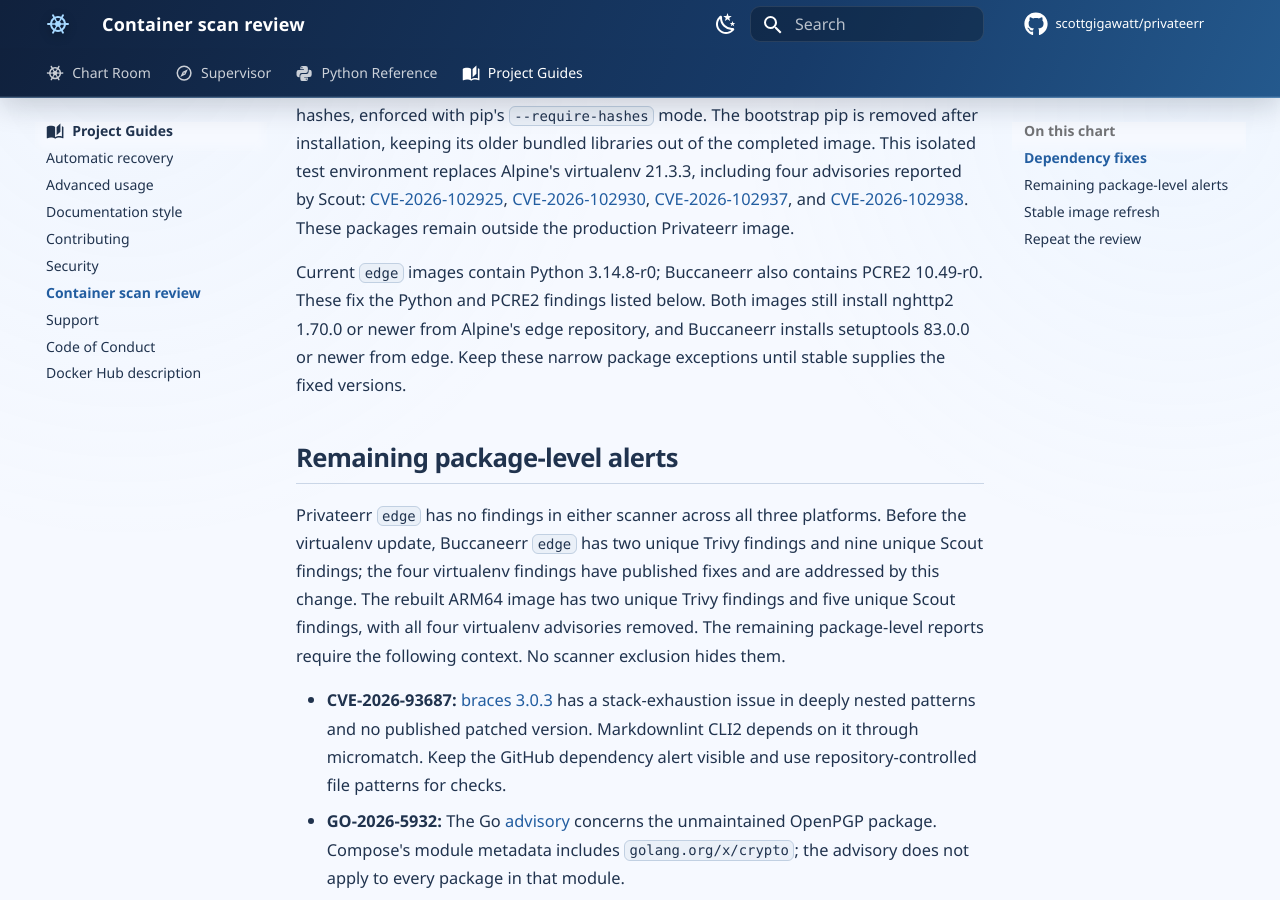
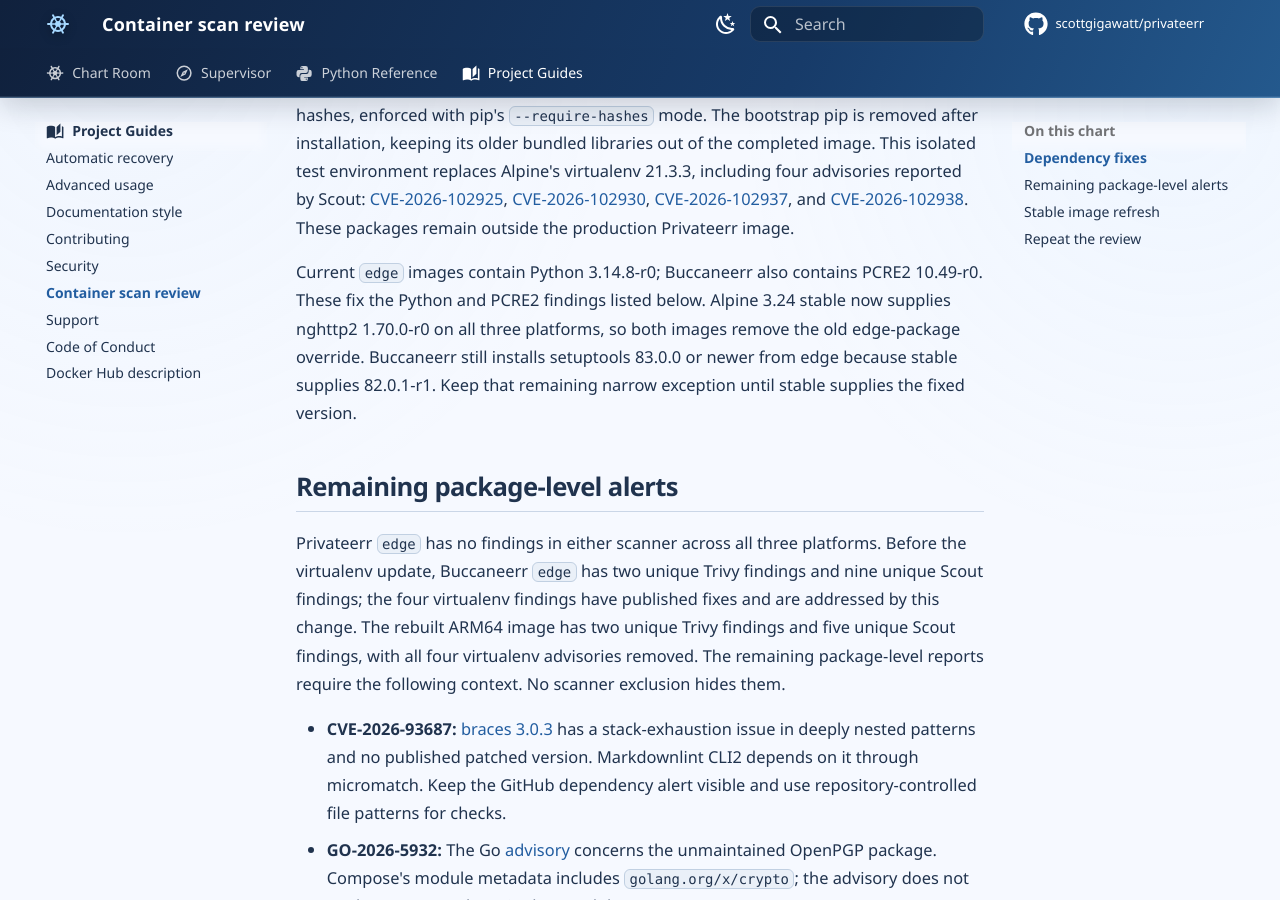
Before and after one commit to scottgigawatt/privateerr, an MkDocs documentation site: the page built from docs/container-scan-review.md, in a window 1280 px wide and 900 px high, scrolled down 900 px. Built offline with MkDocs 1.6.1 and Material for MkDocs 9.7.7, drawn with Linux system fonts in a browser that asks for light colours; comment, search, counter and statistics services are not loaded.

Commit message:
⚓ Nghttp2 comes home from the edge

```diff
--- a/docs/container-scan-review.md
+++ b/docs/container-scan-review.md
@@ -10,7 +10,7 @@
 
 Pre-commit 4.6.2 and virtualenv 21.7.13 now install into `/opt/precommit` from `test/requirements-tools.txt`. Every dependency has an exact version and SHA-256 hashes, enforced with pip's `--require-hashes` mode. The bootstrap pip is removed after installation, keeping its older bundled libraries out of the completed image. This isolated test environment replaces Alpine's virtualenv 21.3.3, including four advisories reported by Scout: [CVE-2026-102925](https://github.com/advisories/GHSA-p58f-9548-mpm2), [CVE-2026-102930](https://github.com/advisories/GHSA-94p9-xgh2-xp45), [CVE-2026-102937](https://github.com/advisories/GHSA-x78j-v8h9-3j2q), and [CVE-2026-102938](https://github.com/advisories/GHSA-9h9j-4vrj-gf7g). These packages remain outside the production Privateerr image.
 
-Current `edge` images contain Python 3.14.8-r0; Buccaneerr also contains PCRE2 10.49-r0. These fix the Python and PCRE2 findings listed below. Both images still install nghttp2 1.70.0 or newer from Alpine's edge repository, and Buccaneerr installs setuptools 83.0.0 or newer from edge. Keep these narrow package exceptions until stable supplies the fixed versions.
+Current `edge` images contain Python 3.14.8-r0; Buccaneerr also contains PCRE2 10.49-r0. These fix the Python and PCRE2 findings listed below. Alpine 3.24 stable now supplies nghttp2 1.70.0-r0 on all three platforms, so both images remove the old edge-package override. Buccaneerr still installs setuptools 83.0.0 or newer from edge because stable supplies 82.0.1-r1. Keep that remaining narrow exception until stable supplies the fixed version.
 
 ## Remaining package-level alerts
 
```
Also changed, not shown: 2 other files.
